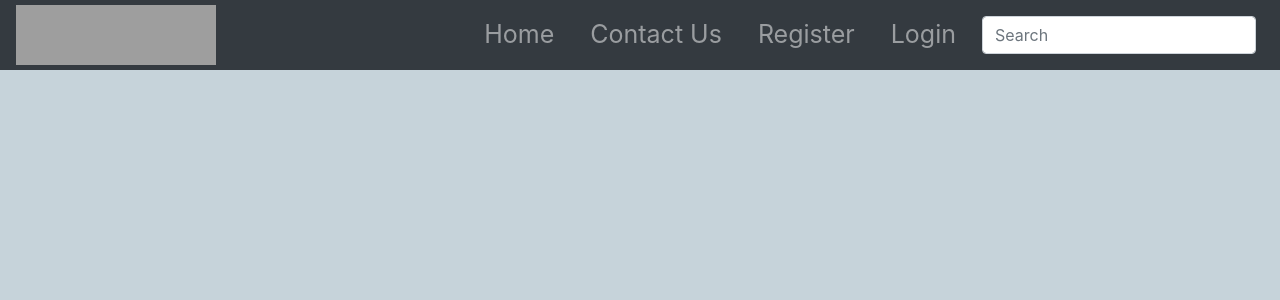
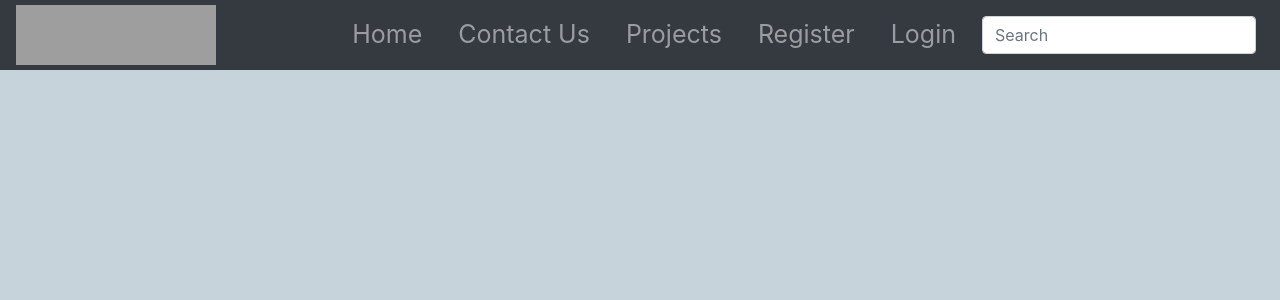
Before and after one commit to Ind20/project, a Django app: page /djlogin/header in a window 1280 px wide. Shown: the top 300 px of the page. Run offline with Django 3.2, Linux system fonts and the light colour scheme; parts of the project's set-up code (start-up, migrations or seed data) failed here and were passed over; some libraries are stand-ins or nearby versions; grey boxes are pictures that could not be loaded.

Commit message:
routing for project

```diff
--- /dev/null
+++ b/project/urls.py
@@ -0,0 +1,8 @@
+from django.conf.urls import url
+from django.urls import path
+from . import views
+
+urlpatterns =[
+    url(r'^$', views.projects, name='products'),
+    url(r'^(?P<projectID>[a-z,0-9]+)/$', views.project_detail, name='project_detail')
+]
--- a/template/djlogin/header.html
+++ b/template/djlogin/header.html
@@ -28,6 +28,10 @@
         <li class="nav-item">
             <a class="nav-link link" href="/djlogin/contactus">Contact Us</a>
         </li>
+        <li class="nav-item">
+            <a class="nav-link link" href="/projects">Projects</a>
+        </li>
+
         <!-- Dropdown -->
         <li class="nav-item dropdown">
             {% if user.is_authenticated %}
```
